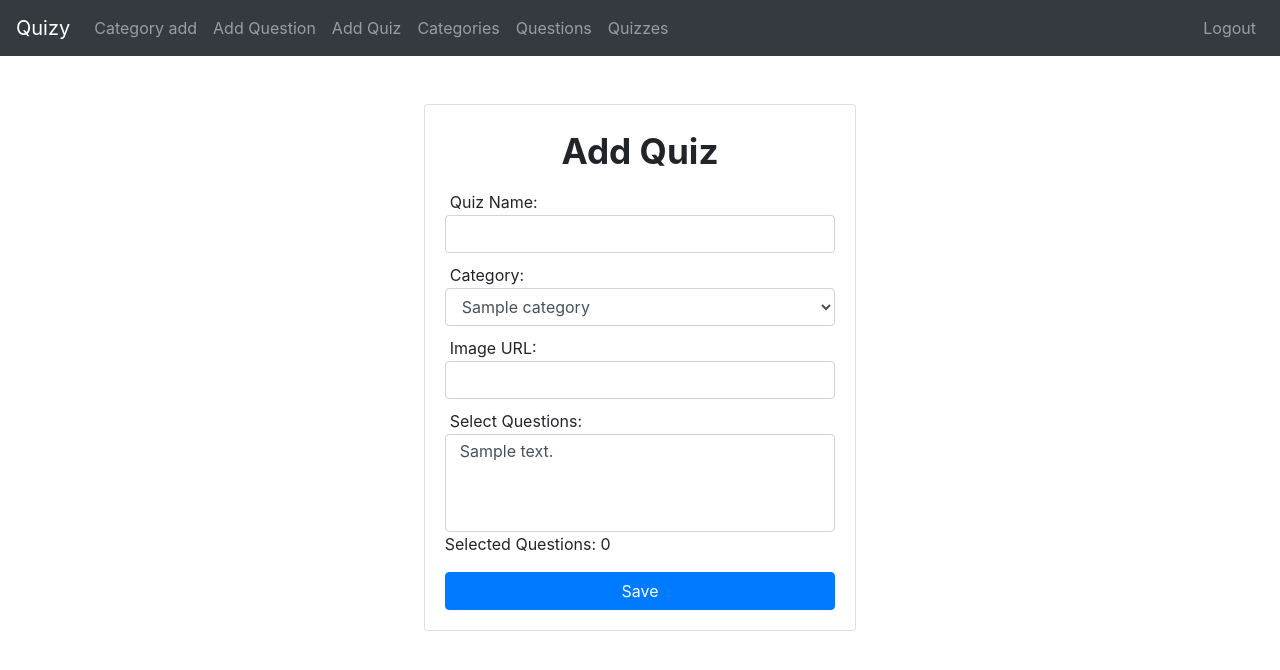
After one commit to PetarWho/Quizy, a Django app: page /quizzes/quiz/add/ in a window 1280 px wide. The commit adds this page. Shown: the top 670 px of the page. Run offline with Django 4.2, Linux system fonts and the light colour scheme; a user stored in the database is signed in; tables that the repository leaves empty hold one stand-in row (values such as "Sample post"); some libraries are stand-ins or nearby versions.

Commit message:
Quiz views

```diff
--- a/Quizy/accounts/models.py
+++ b/Quizy/accounts/models.py
@@ -26,3 +26,6 @@ class AppUser(AbstractUser):
     ))
     email = models.EmailField(unique=True)
     photo = models.URLField(null=True, blank=True, default="https://lh3.googleusercontent.com/d/1EKocllv5JV28xZSDmSOyioXSY_Uasm1r")
+
+    def __str__(self):
+        return self.username
--- a/Quizy/quizzes/forms.py
+++ b/Quizy/quizzes/forms.py
@@ -1,5 +1,5 @@
 from django import forms
-from .models import Category, Question
+from .models import Category, Question, Quiz
 
 
 class CategoryForm(forms.ModelForm):
@@ -28,3 +28,27 @@ class QuestionForm(forms.ModelForm):
             field = self.fields[field_name]
             if not isinstance(field.widget, forms.CheckboxInput):
                 field.widget.attrs['class'] = 'form-control'
+
+
+class QuizForm(forms.ModelForm):
+    class Meta:
+        model = Quiz
+        fields = ['category', 'image_url', 'name']
+
+    def __init__(self, *args, **kwargs):
+        categories = kwargs.pop('categories')
+        super().__init__(*args, **kwargs)
+        self.fields['category'].choices = [(category.pk, category.name) for category in categories]
+
+        # Add a multiple-choice field for selecting questions based on the category
+        questions = Question.objects.filter(category__in=categories)
+        self.fields['questions'] = forms.ModelMultipleChoiceField(
+            queryset=questions,
+            widget=forms.SelectMultiple,  # Changed from CheckboxSelectMultiple to SelectMultiple
+            label="Select Questions"
+        )
+
+        for field_name in self.fields:
+            field = self.fields[field_name]
+            if not isinstance(field.widget, forms.CheckboxInput):
+                field.widget.attrs['class'] = 'form-control'
--- a/Quizy/quizzes/models.py
+++ b/Quizy/quizzes/models.py
@@ -1,5 +1,6 @@
 from django.db import models
 from Quizy.accounts.models import AppUser
+from django.contrib.auth import get_user_model
 
 
 class Category(models.Model):
@@ -24,13 +25,14 @@ class Question(models.Model):
 
 
 class Quiz(models.Model):
-    user = models.ForeignKey(AppUser, on_delete=models.CASCADE)
+    name = models.CharField(max_length=30, blank=False, null=False)
+    user = models.ForeignKey(get_user_model(), on_delete=models.CASCADE)
     category = models.ForeignKey(Category, on_delete=models.CASCADE)
-    answered_questions = models.ManyToManyField(Question)
+    questions = models.ManyToManyField(Question)
     image_url = models.URLField()
 
     def __str__(self):
-        return f"Quiz by {self.user.username} on {self.category.name}"
+        return f"{self.category.name} quiz by {self.user}."
 
 
 class Score(models.Model):
--- a/Quizy/quizzes/urls.py
+++ b/Quizy/quizzes/urls.py
@@ -1,9 +1,13 @@
 from django.urls import path
-from .views import CategoryCreateView, category_list, QuestionCreateView, question_list
+from .views import CategoryCreateView, category_list, QuestionCreateView, question_list, QuizCreateView, quiz_list, \
+    get_questions
 
 urlpatterns = [
     path('c/add/', CategoryCreateView.as_view(), name='add_category'),
     path('c/all/', category_list, name='list_category'),
     path('q/add/', QuestionCreateView.as_view(), name='add_question'),
     path('q/all/', question_list, name='list_question'),
+    path('quiz/add/', QuizCreateView.as_view(), name='add_quiz'),
+    path('quiz/all/', quiz_list, name='list_quiz'),
+    path('get_questions/', get_questions, name='get_questions'),
 ]
--- a/Quizy/quizzes/views.py
+++ b/Quizy/quizzes/views.py
@@ -1,11 +1,12 @@
 from django.contrib.auth.mixins import LoginRequiredMixin
 from django.core.paginator import Paginator
+from django.http import JsonResponse
 from django.shortcuts import render, redirect
 from django.urls import reverse_lazy
 from django.views.generic import CreateView
 
-from .models import Category, Question
-from .forms import CategoryForm, QuestionForm
+from .models import Category, Question, Quiz
+from .forms import CategoryForm, QuestionForm, QuizForm
 
 
 def category_list(request):
@@ -50,3 +51,60 @@ class QuestionCreateView(LoginRequiredMixin, CreateView):
     form_class = QuestionForm
     template_name = 'quizzes/question/add_question.html'
     success_url = reverse_lazy('list_question')
+
+
+def quiz_list(request):
+    selected_category = request.GET.get('category')
+    quizzes = Quiz.objects.all()
+
+    if selected_category:
+        quizzes = quizzes.filter(category_id=selected_category)
+
+    paginator = Paginator(quizzes, 6)
+    page_number = request.GET.get('page')
+    page_obj = paginator.get_page(page_number)
+
+    categories = Category.objects.all()
+
+    return render(request, 'quizzes/quiz/quiz_list.html', {
+        'page_obj': page_obj,
+        'categories': categories,
+        'selected_category': int(selected_category) if selected_category else None,
+    })
+
+
+class QuizCreateView(LoginRequiredMixin, CreateView):
+    model = Quiz
+    form_class = QuizForm
+    template_name = 'quizzes/quiz/add_quiz.html'
+    success_url = reverse_lazy('list_quiz')
+
+    def get_form_kwargs(self):
+        kwargs = super().get_form_kwargs()
+        # Pass the category choices to the form
+        categories = Category.objects.all()
+        kwargs['categories'] = categories
+        return kwargs
+
+    def form_valid(self, form):
+        # Create the quiz instance
+        quiz = form.save(commit=False)
+        # Associate the user with the quiz
+        quiz.user = self.request.user
+        # Save the quiz instance
+        quiz.save()
+
+        # Add the selected questions to the quiz
+        selected_questions = form.cleaned_data['questions']
+        quiz.questions.set(selected_questions)
+
+        return super().form_valid(form)
+
+
+def get_questions(request):
+    selected_category_id = request.GET.get('category')
+    if selected_category_id:
+        questions = Question.objects.filter(category_id=selected_category_id)
+        data = [{'id': question.id, 'question_text': question.question_text} for question in questions]
+        return JsonResponse(data, safe=False)
+    return JsonResponse([], safe=False)
--- a/templates/common/navigation.html
+++ b/templates/common/navigation.html
@@ -14,6 +14,9 @@
                 <li class="nav-item">
                     <a class="nav-link" href="{% url 'add_question' %}">Add Question</a>
                 </li>
+                 <li class="nav-item">
+                    <a class="nav-link" href="{% url 'add_quiz' %}">Add Quiz</a>
+                </li>
             {% endif %}
 
             <li class="nav-item">
@@ -21,6 +24,9 @@
             </li>
             <li class="nav-item">
                 <a class="nav-link" href="{% url 'list_question' %}">Questions</a>
+            </li>
+        <li class="nav-item">
+                <a class="nav-link" href="{% url 'list_quiz' %}">Quizzes</a>
             </li>
         </ul>
         <ul class="navbar-nav">
--- /dev/null
+++ b/templates/quizzes/quiz/add_quiz.html
@@ -0,0 +1,77 @@
+{% extends 'base.html' %}
+
+{% block content %}
+    <div class="container mb-5">
+        <div class="row justify-content-center mt-5">
+            <div class="col-lg-5">
+                <div class="card">
+                    <div class="card-body">
+                        <p class="card-title text-center heading">Add Quiz</p>
+                        <form method="post" id="quiz-form">
+                            {% csrf_token %}
+                            <div class="fieldWrapper">
+                                <label class="custom-form-label" for="{{ form.name.id_for_label }}">Quiz Name:</label>
+                                {{ form.name }}
+                                {{ form.name.errors }}
+                            </div>
+                            <div class="fieldWrapper">
+                                <label class="custom-form-label" for="{{ form.category.id_for_label }}">Category:</label>
+                                {{ form.category }}
+                                {{ form.category.errors }}
+                            </div>
+                            <div class="fieldWrapper">
+                                <label class="custom-form-label" for="{{ form.image_url.id_for_label }}">Image URL:</label>
+                                {{ form.image_url }}
+                                {{ form.image_url.errors }}
+                            </div>
+                            <div class="fieldWrapper" id="question-field-wrapper">
+                                <label class="custom-form-label" for="{{ form.questions.id_for_label }}">Select Questions:</label>
+                                {{ form.questions }}
+                                {{ form.questions.errors }}
+                                <span id="selected-questions-count">Selected Questions: 0</span>
+                            </div>
+                            <div class="d-flex justify-content-center mt-3">
+                                <button type="submit" class="btn btn-primary btn-block">Save</button>
+                            </div>
+                        </form>
+                    </div>
+                </div>
+            </div>
+        </div>
+    </div>
+
+    <script>
+        function updateSelectedQuestionsCount() {
+            const questionsSelect = document.getElementById("id_questions");
+            const selectedQuestionsCount = questionsSelect.selectedOptions.length;
+            const selectedQuestionsCountElement = document.getElementById("selected-questions-count");
+            selectedQuestionsCountElement.textContent = `Selected Questions: ${selectedQuestionsCount}`;
+        }
+
+        const questionsSelect = document.getElementById("id_questions");
+        questionsSelect.addEventListener("change", updateSelectedQuestionsCount);
+
+        function loadQuestions() {
+            const categoryId = document.getElementById("id_category").value;
+            fetch(`/quizzes/get_questions/?category=${categoryId}`)
+                .then(response => response.json())
+                .then(data => {
+                    questionsSelect.innerHTML = ""; // Clear the select options
+                    data.forEach(question => {
+                        const option = document.createElement("option");
+                        option.value = question.id;
+                        option.textContent = question.question_text;
+                        questionsSelect.appendChild(option);
+                    });
+                    updateSelectedQuestionsCount(); // Update selected questions count
+                })
+                .catch(error => console.error("Error fetching questions:", error));
+        }
+
+        const categorySelect = document.getElementById("id_category");
+        categorySelect.addEventListener("change", loadQuestions);
+
+        // Load questions initially for the selected category (if any)
+        loadQuestions();
+    </script>
+{% endblock %}
```
Also changed, not shown: templates/quizzes/quiz/quiz_list.html (added, +68 -0 lines), Quizy/accounts/migrations/0004_alter_appuser_age.py (added), Quizy/quizzes/migrations/0002_rename_answered_questions_quiz_questions.py (added), Quizy/quizzes/migrations/0003_quiz_name.py (added).
